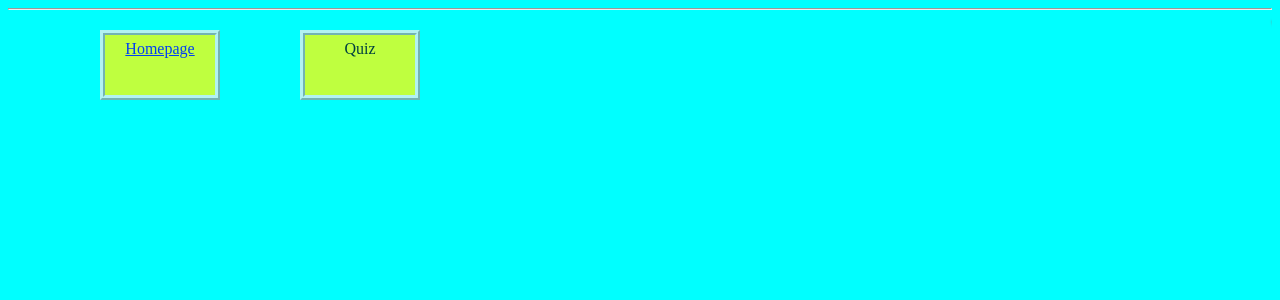
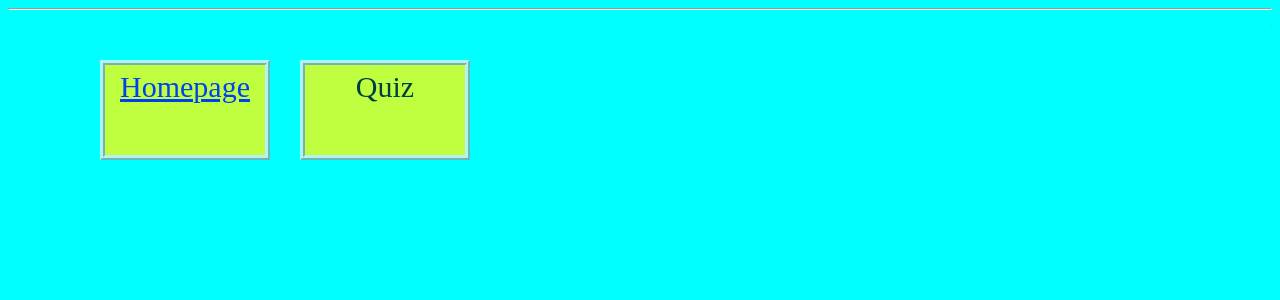
Before and after one commit to QuizPath/QuizPath.github.io, a PHP site: page / in a window 1280 px wide. Shown: the top 300 px of the page. Run offline with PHP 8.4, Linux system fonts and the light colour scheme.

Commit message:
Update style.css

```diff
--- a/style.css
+++ b/style.css
@@ -1,43 +1,43 @@
 .block1
 {
 position:absolute;
-	font: 14px;
+	font-size: 30px;
 	background-color:#FFFF00;
     opacity: 0.75;
-	height: 50px;
-	width:100px;
+	height: 80px;
+	width:150px;
 	text-align:center;
 
 	padding-top: 5px;
     padding-right: 5px;
     padding-bottom: 5px;
     padding-left: 5px;
-	top:30px;
+	top:60px;
 	left:100px;
 	border-width:5px;
     border-style:ridge;
-
+	display:inline-block;
 	}
 .block2
 {
 position:absolute;
-	font: 14px;
+	font-size: 30px;
 	background-color: #FFFF00;
     opacity: 0.75;
-	height: 50px;
-	width:100px;
+	height: 80px;
+	width:150px;
 	text-align:center;
 	padding-top: 5px;
     padding-right: 5px;
     padding-bottom: 5px;
     padding-left: 5px;
-	top:30px;
+	top:60px;
 	left:300px;
 	border-width:5px;
     border-style:ridge;
 	}
 .block{
-    font:20px;
+	font-size: 30px;
 	color:#A00000;
     text-shadow: 0 0 3px #FF0000;
 
```
